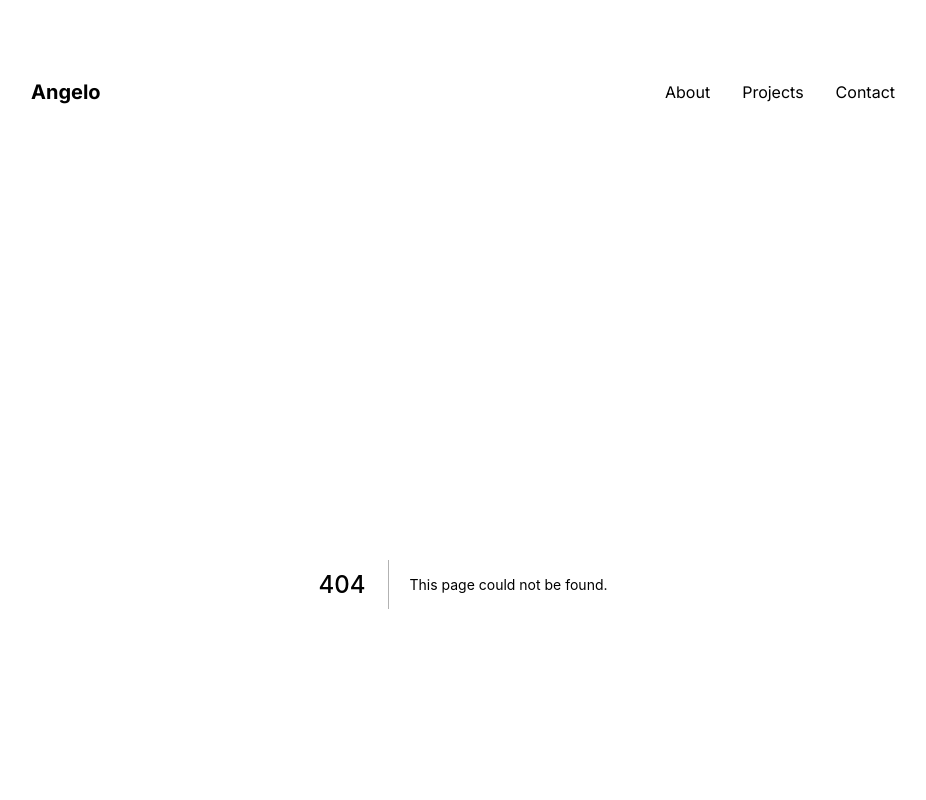
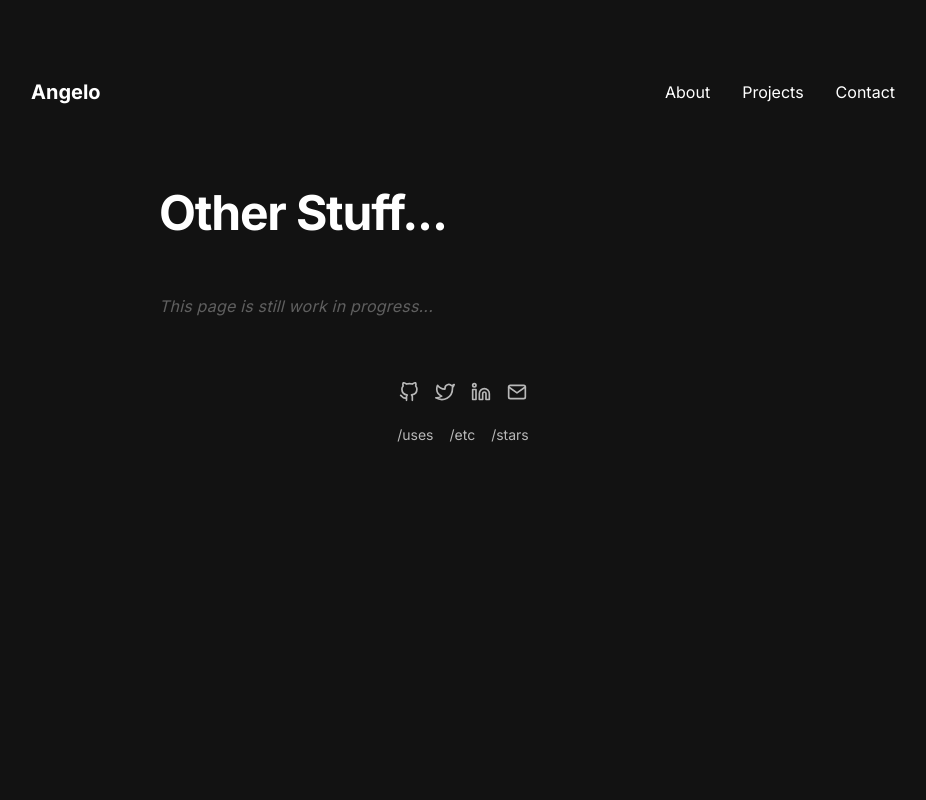
Before and after one commit to angeloanan/angeloanan.xyz, a Next.js app: page /etc in a window 1280 px wide. Before the commit this address had no page. Shown: the top 800 px of the page, without its empty margins (177-1103 px from the left). Built offline with nearby package versions, Linux system fonts and the light colour scheme.

Commit message:
feat: etc page

```diff
--- /dev/null
+++ b/src/pages/etc.tsx
@@ -0,0 +1,23 @@
+import * as React from 'react'
+
+import { TextHeading, TextParagraph } from '../components/typography'
+
+import ContentSpacer from '../components/ui/content-spacer'
+import { NextSeo } from 'next-seo'
+
+const ETCPage: React.FC = () => {
+  return (
+    <>
+      <NextSeo title='Other things' />
+      <ContentSpacer as='article'>
+        <TextHeading as='header'>Other Stuff...</TextHeading>
+
+        <TextParagraph as='em' mt={8}>
+          This page is still work in progress...
+        </TextParagraph>
+      </ContentSpacer>
+    </>
+  )
+}
+
+export default ETCPage
```
